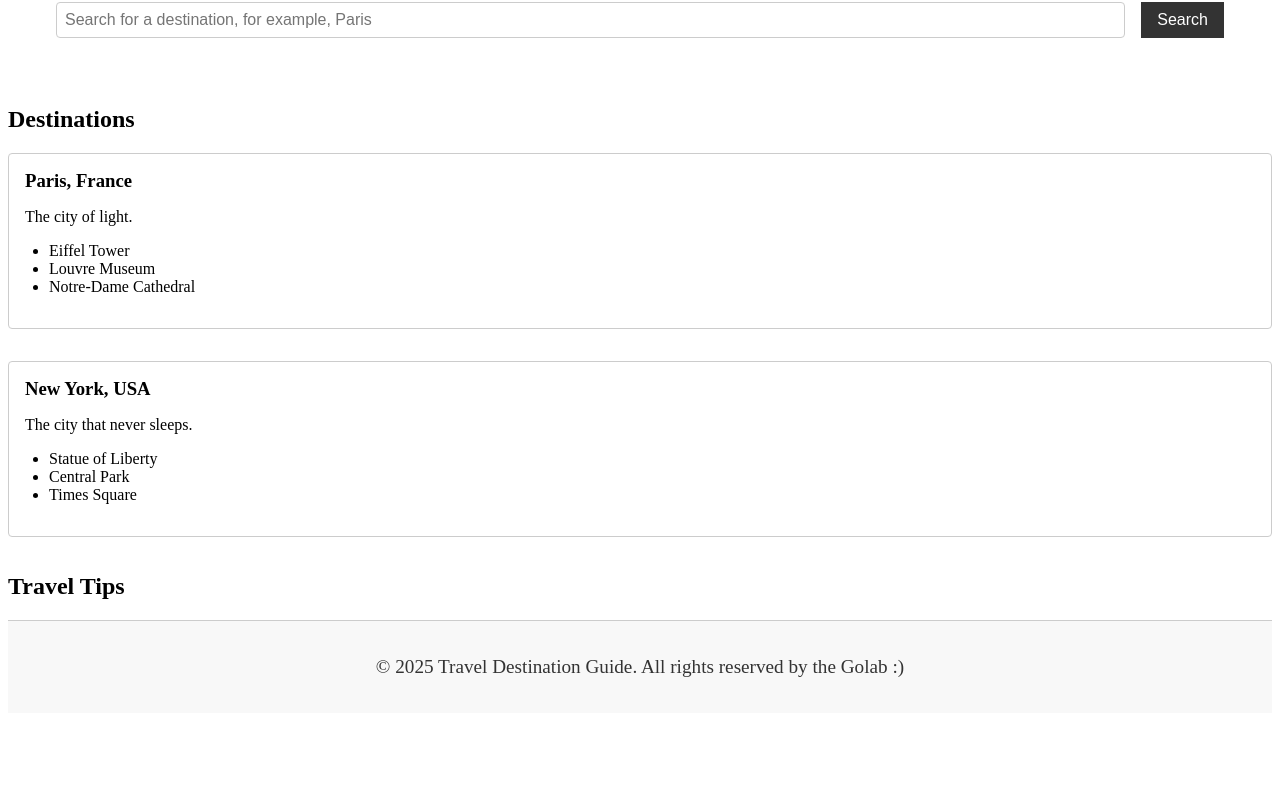
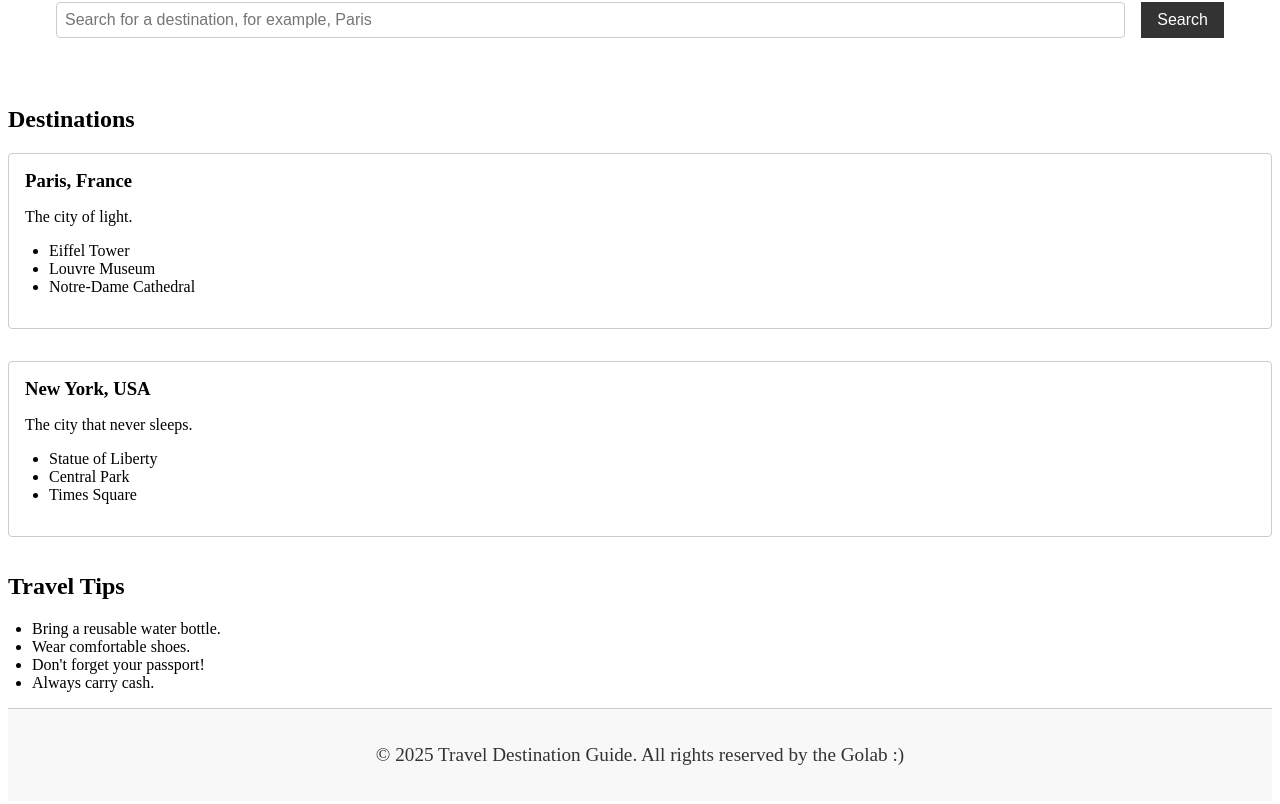
Before and after one commit to SoftwareEngineeringGoLab/SoftwareEngineeringGolab.github.io, a Vue app in the folder travel-destination-guide/: page / in a window 1280 px wide. Shown: the part 266-1070 px from the top of the page. Before the commit the page ends 987 px from the top, so only its background shows below. Built offline with nearby package versions, Linux system fonts and the light colour scheme.

Commit message:
Add general travel tips dataset

```diff
--- a/travel-destination-guide/src/components/Tips.vue
+++ b/travel-destination-guide/src/components/Tips.vue
@@ -3,6 +3,12 @@
 <template>
   <section id="tips">
     <h2>Travel Tips</h2>
+    <ul>
+      <li>Bring a reusable water bottle.</li>
+      <li>Wear comfortable shoes.</li>
+      <li>Don't forget your passport!</li>
+      <li>Always carry cash.</li>
+    </ul>
   </section>
 </template>
 
```
